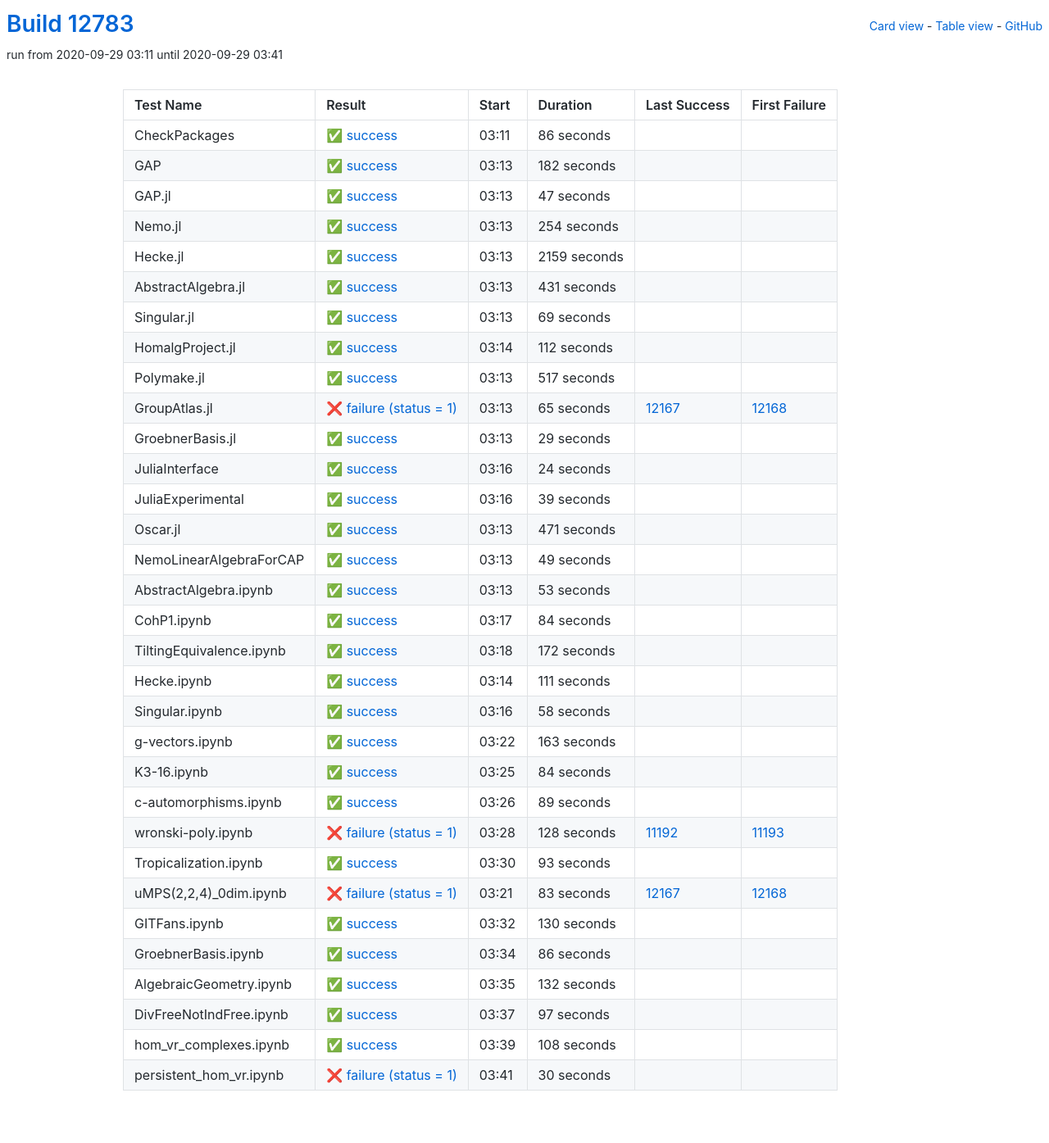
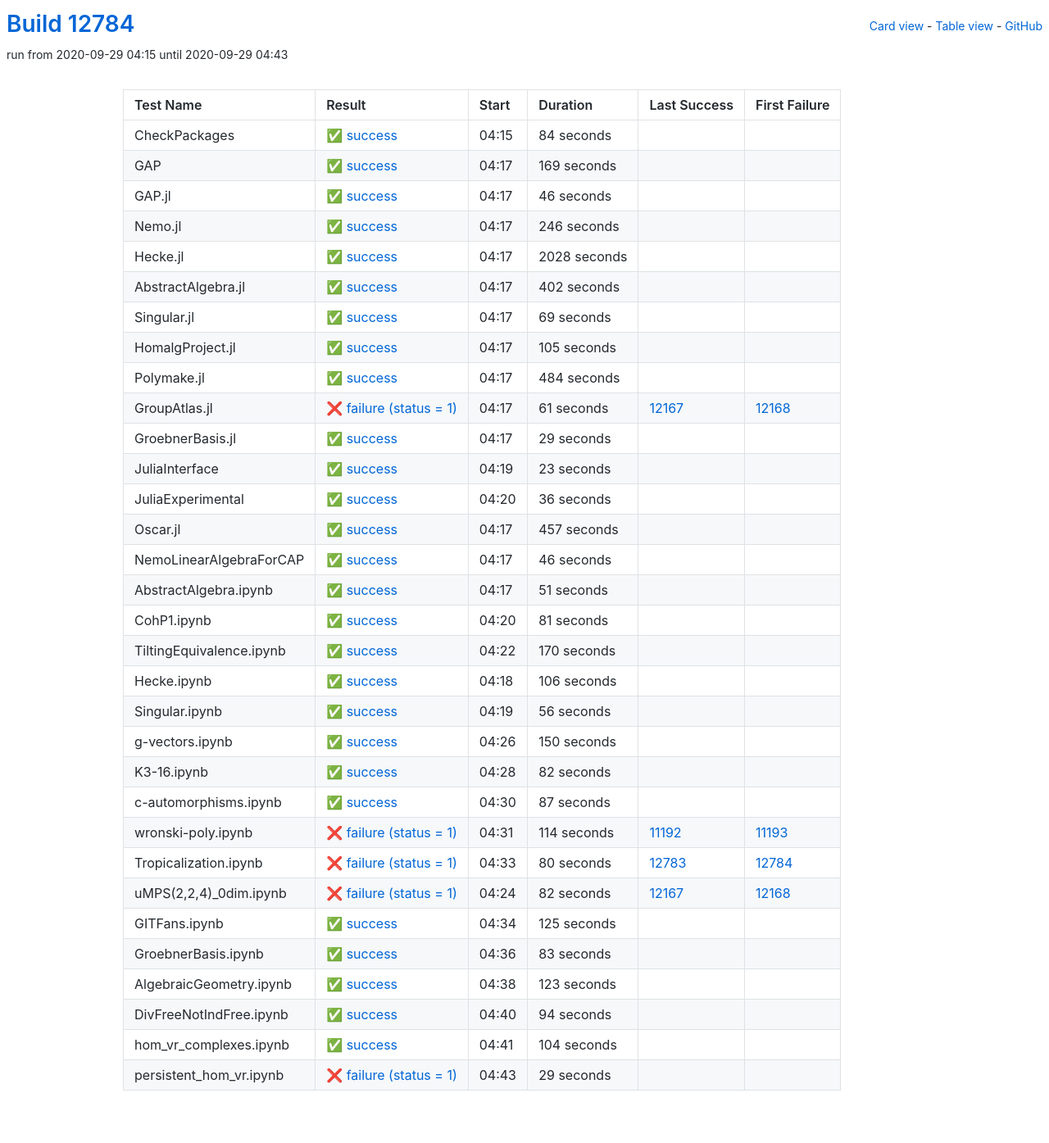
Before and after one commit to oscar-system/oscar-ci-status, a Jekyll site: the page built from table.html, in a window 1280 px wide. Shown: the whole page at 82% size. Built offline with Jekyll 4.4.1, drawn with Linux system fonts in a browser that asks for light colours.

Commit message:
Build #12784

```diff
--- a/_data/ci.yml
+++ b/_data/ci.yml
@@ -1,6 +1,6 @@
 ---
-build: 12783
-build_url: https://oscarci.mathematik.uni-kl.de/job/oscar/12783/
+build: 12784
+build_url: https://oscarci.mathematik.uni-kl.de/job/oscar/12784/
 job: oscar
 organization: oscar-system
 repo: oscar-ci-status
@@ -8,80 +8,80 @@
 tests:
 - name: CheckPackages
   id: checkpackages
-  log: https://oscarci.mathematik.uni-kl.de/job/oscar/12783/artifact/logs/build-12783/CheckPackages.log
-  start: 2020-09-29 03:11
+  log: https://oscarci.mathematik.uni-kl.de/job/oscar/12784/artifact/logs/build-12784/CheckPackages.log
+  start: 2020-09-29 04:15
   success: true
   exitcode: 0
   status: success
-  duration: 86
+  duration: 84
   last_success: false
   last_success_url:
   first_failure: false
   first_failure_url:
 - name: GAP
   id: gap
-  log: https://oscarci.mathematik.uni-kl.de/job/oscar/12783/artifact/logs/build-12783/GAP.log
-  start: 2020-09-29 03:13
+  log: https://oscarci.mathematik.uni-kl.de/job/oscar/12784/artifact/logs/build-12784/GAP.log
+  start: 2020-09-29 04:17
   success: true
   exitcode: 0
   status: success
-  duration: 182
+  duration: 169
   last_success: false
   last_success_url:
   first_failure: false
   first_failure_url:
 - name: GAP.jl
   id: gap-jl
-  log: https://oscarci.mathematik.uni-kl.de/job/oscar/12783/artifact/logs/build-12783/GAP.jl.log
-  start: 2020-09-29 03:13
+  log: https://oscarci.mathematik.uni-kl.de/job/oscar/12784/artifact/logs/build-12784/GAP.jl.log
+  start: 2020-09-29 04:17
   success: true
   exitcode: 0
   status: success
-  duration: 47
+  duration: 46
   last_success: false
   last_success_url:
   first_failure: false
   first_failure_url:
 - name: Nemo.jl
   id: nemo-jl
-  log: https://oscarci.mathematik.uni-kl.de/job/oscar/12783/artifact/logs/build-12783/Nemo.jl.log
-  start: 2020-09-29 03:13
+  log: https://oscarci.mathematik.uni-kl.de/job/oscar/12784/artifact/logs/build-12784/Nemo.jl.log
+  start: 2020-09-29 04:17
   success: true
   exitcode: 0
   status: success
-  duration: 254
+  duration: 246
   last_success: false
   last_success_url:
   first_failure: false
   first_failure_url:
 - name: Hecke.jl
   id: hecke-jl
-  log: https://oscarci.mathematik.uni-kl.de/job/oscar/12783/artifact/logs/build-12783/Hecke.jl.log
-  start: 2020-09-29 03:13
+  log: https://oscarci.mathematik.uni-kl.de/job/oscar/12784/artifact/logs/build-12784/Hecke.jl.log
+  start: 2020-09-29 04:17
   success: true
   exitcode: 0
   status: success
-  duration: 2159
+  duration: 2028
   last_success: false
   last_success_url:
   first_failure: false
   first_failure_url:
 - name: AbstractAlgebra.jl
   id: abstractalgebra-jl
-  log: https://oscarci.mathematik.uni-kl.de/job/oscar/12783/artifact/logs/build-12783/AbstractAlgebra.jl.log
-  start: 2020-09-29 03:13
+  log: https://oscarci.mathematik.uni-kl.de/job/oscar/12784/artifact/logs/build-12784/AbstractAlgebra.jl.log
+  start: 2020-09-29 04:17
   success: true
   exitcode: 0
   status: success
-  duration: 431
+  duration: 402
   last_success: false
   last_success_url:
   first_failure: false
   first_failure_url:
 - name: Singular.jl
   id: singular-jl
-  log: https://oscarci.mathematik.uni-kl.de/job/oscar/12783/artifact/logs/build-12783/Singular.jl.log
-  start: 2020-09-29 03:13
+  log: https://oscarci.mathematik.uni-kl.de/job/oscar/12784/artifact/logs/build-12784/Singular.jl.log
+  start: 2020-09-29 04:17
   success: true
   exitcode: 0
   status: success
@@ -92,44 +92,44 @@
   first_failure_url:
 - name: HomalgProject.jl
   id: homalgproject-jl
-  log: https://oscarci.mathematik.uni-kl.de/job/oscar/12783/artifact/logs/build-12783/HomalgProject.jl.log
-  start: 2020-09-29 03:14
+  log: https://oscarci.mathematik.uni-kl.de/job/oscar/12784/artifact/logs/build-12784/HomalgProject.jl.log
+  start: 2020-09-29 04:17
   success: true
   exitcode: 0
   status: success
-  duration: 112
+  duration: 105
   last_success: false
   last_success_url:
   first_failure: false
   first_failure_url:
 - name: Polymake.jl
   id: polymake-jl
-  log: https://oscarci.mathematik.uni-kl.de/job/oscar/12783/artifact/logs/build-12783/Polymake.jl.log
-  start: 2020-09-29 03:13
+  log: https://oscarci.mathematik.uni-kl.de/job/oscar/12784/artifact/logs/build-12784/Polymake.jl.log
+  start: 2020-09-29 04:17
   success: true
   exitcode: 0
   status: success
-  duration: 517
+  duration: 484
   last_success: false
   last_success_url:
   first_failure: false
   first_failure_url:
 - name: GroupAtlas.jl
   id: groupatlas-jl
-  log: https://oscarci.mathematik.uni-kl.de/job/oscar/12783/artifact/logs/build-12783/GroupAtlas.jl.log
-  start: 2020-09-29 03:13
+  log: https://oscarci.mathematik.uni-kl.de/job/oscar/12784/artifact/logs/build-12784/GroupAtlas.jl.log
+  start: 2020-09-29 04:17
   success: false
   exitcode: 1
   status: failure
-  duration: 65
+  duration: 61
   last_success: 12167
   last_success_url: https://oscarci.mathematik.uni-kl.de/job/oscar/12167/
   first_failure: 12168
   first_failure_url: https://oscarci.mathematik.uni-kl.de/job/oscar/12168/
 - name: GroebnerBasis.jl
   id: groebnerbasis-jl
-  log: https://oscarci.mathematik.uni-kl.de/job/oscar/12783/artifact/logs/build-12783/GroebnerBasis.jl.log
-  start: 2020-09-29 03:13
+  log: https://oscarci.mathematik.uni-kl.de/job/oscar/12784/artifact/logs/build-12784/GroebnerBasis.jl.log
+  start: 2020-09-29 04:17
   success: true
   exitcode: 0
   status: success
@@ -140,252 +140,252 @@
   first_failure_url:
 - name: JuliaInterface
   id: juliainterface
-  log: https://oscarci.mathematik.uni-kl.de/job/oscar/12783/artifact/logs/build-12783/JuliaInterface.log
-  start: 2020-09-29 03:16
+  log: https://oscarci.mathematik.uni-kl.de/job/oscar/12784/artifact/logs/build-12784/JuliaInterface.log
+  start: 2020-09-29 04:19
   success: true
   exitcode: 0
   status: success
-  duration: 24
+  duration: 23
   last_success: false
   last_success_url:
   first_failure: false
   first_failure_url:
 - name: JuliaExperimental
   id: juliaexperimental
-  log: https://oscarci.mathematik.uni-kl.de/job/oscar/12783/artifact/logs/build-12783/JuliaExperimental.log
-  start: 2020-09-29 03:16
+  log: https://oscarci.mathematik.uni-kl.de/job/oscar/12784/artifact/logs/build-12784/JuliaExperimental.log
+  start: 2020-09-29 04:20
   success: true
   exitcode: 0
   status: success
-  duration: 39
+  duration: 36
   last_success: false
   last_success_url:
   first_failure: false
   first_failure_url:
 - name: Oscar.jl
   id: oscar-jl
-  log: https://oscarci.mathematik.uni-kl.de/job/oscar/12783/artifact/logs/build-12783/Oscar.jl.log
-  start: 2020-09-29 03:13
+  log: https://oscarci.mathematik.uni-kl.de/job/oscar/12784/artifact/logs/build-12784/Oscar.jl.log
+  start: 2020-09-29 04:17
   success: true
   exitcode: 0
   status: success
-  duration: 471
+  duration: 457
   last_success: false
   last_success_url:
   first_failure: false
   first_failure_url:
 - name: NemoLinearAlgebraForCAP
   id: nemolinearalgebraforcap
-  log: https://oscarci.mathematik.uni-kl.de/job/oscar/12783/artifact/logs/build-12783/NemoLinearAlgebraForCAP.log
-  start: 2020-09-29 03:13
+  log: https://oscarci.mathematik.uni-kl.de/job/oscar/12784/artifact/logs/build-12784/NemoLinearAlgebraForCAP.log
+  start: 2020-09-29 04:17
   success: true
   exitcode: 0
   status: success
-  duration: 49
+  duration: 46
   last_success: false
   last_success_url:
   first_failure: false
   first_failure_url:
 - name: AbstractAlgebra.ipynb
   id: abstractalgebra-ipynb
-  log: https://oscarci.mathematik.uni-kl.de/job/oscar/12783/artifact/logs/build-12783/AbstractAlgebra.ipynb.log
-  start: 2020-09-29 03:13
+  log: https://oscarci.mathematik.uni-kl.de/job/oscar/12784/artifact/logs/build-12784/AbstractAlgebra.ipynb.log
+  start: 2020-09-29 04:17
   success: true
   exitcode: 0
   status: success
-  duration: 53
+  duration: 51
   last_success: false
   last_success_url:
   first_failure: false
   first_failure_url:
 - name: CohP1.ipynb
   id: cohp1-ipynb
-  log: https://oscarci.mathematik.uni-kl.de/job/oscar/12783/artifact/logs/build-12783/CohP1.ipynb.log
-  start: 2020-09-29 03:17
+  log: https://oscarci.mathematik.uni-kl.de/job/oscar/12784/artifact/logs/build-12784/CohP1.ipynb.log
+  start: 2020-09-29 04:20
   success: true
   exitcode: 0
   status: success
-  duration: 84
+  duration: 81
   last_success: false
   last_success_url:
   first_failure: false
   first_failure_url:
 - name: TiltingEquivalence.ipynb
   id: tiltingequivalence-ipynb
-  log: https://oscarci.mathematik.uni-kl.de/job/oscar/12783/artifact/logs/build-12783/TiltingEquivalence.ipynb.log
-  start: 2020-09-29 03:18
+  log: https://oscarci.mathematik.uni-kl.de/job/oscar/12784/artifact/logs/build-12784/TiltingEquivalence.ipynb.log
+  start: 2020-09-29 04:22
   success: true
   exitcode: 0
   status: success
-  duration: 172
+  duration: 170
   last_success: false
   last_success_url:
   first_failure: false
   first_failure_url:
 - name: Hecke.ipynb
   id: hecke-ipynb
-  log: https://oscarci.mathematik.uni-kl.de/job/oscar/12783/artifact/logs/build-12783/Hecke.ipynb.log
-  start: 2020-09-29 03:14
+  log: https://oscarci.mathematik.uni-kl.de/job/oscar/12784/artifact/logs/build-12784/Hecke.ipynb.log
+  start: 2020-09-29 04:18
   success: true
   exitcode: 0
   status: success
-  duration: 111
+  duration: 106
   last_success: false
   last_success_url:
   first_failure: false
   first_failure_url:
 - name: Singular.ipynb
   id: singular-ipynb
-  log: https://oscarci.mathematik.uni-kl.de/job/oscar/12783/artifact/logs/build-12783/Singular.ipynb.log
-  start: 2020-09-29 03:16
+  log: https://oscarci.mathematik.uni-kl.de/job/oscar/12784/artifact/logs/build-12784/Singular.ipynb.log
+  start: 2020-09-29 04:19
   success: true
   exitcode: 0
   status: success
-  duration: 58
+  duration: 56
   last_success: false
   last_success_url:
   first_failure: false
   first_failure_url:
 - name: g-vectors.ipynb
   id: g-vectors-ipynb
-  log: https://oscarci.mathematik.uni-kl.de/job/oscar/12783/artifact/logs/build-12783/g-vectors.ipynb.log
-  start: 2020-09-29 03:22
+  log: https://oscarci.mathematik.uni-kl.de/job/oscar/12784/artifact/logs/build-12784/g-vectors.ipynb.log
+  start: 2020-09-29 04:26
   success: true
   exitcode: 0
   status: success
-  duration: 163
+  duration: 150
   last_success: false
   last_success_url:
   first_failure: false
   first_failure_url:
 - name: K3-16.ipynb
   id: k3-16-ipynb
-  log: https://oscarci.mathematik.uni-kl.de/job/oscar/12783/artifact/logs/build-12783/K3-16.ipynb.log
-  start: 2020-09-29 03:25
+  log: https://oscarci.mathematik.uni-kl.de/job/oscar/12784/artifact/logs/build-12784/K3-16.ipynb.log
+  start: 2020-09-29 04:28
   success: true
   exitcode: 0
   status: success
-  duration: 84
+  duration: 82
   last_success: false
   last_success_url:
   first_failure: false
   first_failure_url:
 - name: c-automorphisms.ipynb
   id: c-automorphisms-ipynb
-  log: https://oscarci.mathematik.uni-kl.de/job/oscar/12783/artifact/logs/build-12783/c-automorphisms.ipynb.log
-  start: 2020-09-29 03:26
+  log: https://oscarci.mathematik.uni-kl.de/job/oscar/12784/artifact/logs/build-12784/c-automorphisms.ipynb.log
+  start: 2020-09-29 04:30
   success: true
   exitcode: 0
   status: success
-  duration: 89
+  duration: 87
   last_success: false
   last_success_url:
   first_failure: false
   first_failure_url:
 - name: wronski-poly.ipynb
   id: wronski-poly-ipynb
-  log: https://oscarci.mathematik.uni-kl.de/job/oscar/12783/artifact/logs/build-12783/wronski-poly.ipynb.log
-  start: 2020-09-29 03:28
+  log: https://oscarci.mathematik.uni-kl.de/job/oscar/12784/artifact/logs/build-12784/wronski-poly.ipynb.log
+  start: 2020-09-29 04:31
   success: false
   exitcode: 1
   status: failure
-  duration: 128
+  duration: 114
   last_success: 11192
   last_success_url: https://oscarci.mathematik.uni-kl.de/job/oscar/11192/
   first_failure: 11193
   first_failure_url: https://oscarci.mathematik.uni-kl.de/job/oscar/11193/
 - name: Tropicalization.ipynb
   id: tropicalization-ipynb
-  log: https://oscarci.mathematik.uni-kl.de/job/oscar/12783/artifact/logs/build-12783/Tropicalization.ipynb.log
-  start: 2020-09-29 03:30
-  success: true
-  exitcode: 0
-  status: success
-  duration: 93
-  last_success: false
-  last_success_url:
-  first_failure: false
-  first_failure_url:
-- name: uMPS(2,2,4)_0dim.ipynb
-  id: umps-2-2-4-0dim-ipynb
-  log: https://oscarci.mathematik.uni-kl.de/job/oscar/12783/artifact/logs/build-12783/uMPS-2-2-4-_0dim.ipynb.log
-  start: 2020-09-29 03:21
+  log: https://oscarci.mathematik.uni-kl.de/job/oscar/12784/artifact/logs/build-12784/Tropicalization.ipynb.log
+  start: 2020-09-29 04:33
   success: false
   exitcode: 1
   status: failure
-  duration: 83
+  duration: 80
+  last_success: 12783
+  last_success_url: https://oscarci.mathematik.uni-kl.de/job/oscar/12783/
+  first_failure: 12784
+  first_failure_url: https://oscarci.mathematik.uni-kl.de/job/oscar/12784/
+- name: uMPS(2,2,4)_0dim.ipynb
+  id: umps-2-2-4-0dim-ipynb
+  log: https://oscarci.mathematik.uni-kl.de/job/oscar/12784/artifact/logs/build-12784/uMPS-2-2-4-_0dim.ipynb.log
+  start: 2020-09-29 04:24
+  success: false
+  exitcode: 1
+  status: failure
+  duration: 82
   last_success: 12167
   last_success_url: https://oscarci.mathematik.uni-kl.de/job/oscar/12167/
   first_failure: 12168
   first_failure_url: https://oscarci.mathematik.uni-kl.de/job/oscar/12168/
 - name: GITFans.ipynb
   id: gitfans-ipynb
-  log: https://oscarci.mathematik.uni-kl.de/job/oscar/12783/artifact/logs/build-12783/GITFans.ipynb.log
-  start: 2020-09-29 03:32
+  log: https://oscarci.mathematik.uni-kl.de/job/oscar/12784/artifact/logs/build-12784/GITFans.ipynb.log
+  start: 2020-09-29 04:34
   success: true
   exitcode: 0
   status: success
-  duration: 130
+  duration: 125
   last_success: false
   last_success_url:
   first_failure: false
   first_failure_url:
 - name: GroebnerBasis.ipynb
   id: groebnerbasis-ipynb
-  log: https://oscarci.mathematik.uni-kl.de/job/oscar/12783/artifact/logs/build-12783/GroebnerBasis.ipynb.log
-  start: 2020-09-29 03:34
+  log: https://oscarci.mathematik.uni-kl.de/job/oscar/12784/artifact/logs/build-12784/GroebnerBasis.ipynb.log
+  start: 2020-09-29 04:36
   success: true
   exitcode: 0
   status: success
-  duration: 86
+  duration: 83
   last_success: false
   last_success_url:
   first_failure: false
   first_failure_url:
 - name: AlgebraicGeometry.ipynb
   id: algebraicgeometry-ipynb
-  log: https://oscarci.mathematik.uni-kl.de/job/oscar/12783/artifact/logs/build-12783/AlgebraicGeometry.ipynb.log
-  start: 2020-09-29 03:35
+  log: https://oscarci.mathematik.uni-kl.de/job/oscar/12784/artifact/logs/build-12784/AlgebraicGeometry.ipynb.log
+  start: 2020-09-29 04:38
   success: true
   exitcode: 0
   status: success
-  duration: 132
+  duration: 123
   last_success: false
   last_success_url:
   first_failure: false
   first_failure_url:
 - name: DivFreeNotIndFree.ipynb
   id: divfreenotindfree-ipynb
-  log: https://oscarci.mathematik.uni-kl.de/job/oscar/12783/artifact/logs/build-12783/DivFreeNotIndFree.ipynb.log
-  start: 2020-09-29 03:37
+  log: https://oscarci.mathematik.uni-kl.de/job/oscar/12784/artifact/logs/build-12784/DivFreeNotIndFree.ipynb.log
+  start: 2020-09-29 04:40
   success: true
   exitcode: 0
   status: success
-  duration: 97
+  duration: 94
   last_success: false
   last_success_url:
   first_failure: false
   first_failure_url:
 - name: hom_vr_complexes.ipynb
   id: hom-vr-complexes-ipynb
-  log: https://oscarci.mathematik.uni-kl.de/job/oscar/12783/artifact/logs/build-12783/hom_vr_complexes.ipynb.log
-  start: 2020-09-29 03:39
+  log: https://oscarci.mathematik.uni-kl.de/job/oscar/12784/artifact/logs/build-12784/hom_vr_complexes.ipynb.log
+  start: 2020-09-29 04:41
   success: true
   exitcode: 0
   status: success
-  duration: 108
+  duration: 104
   last_success: false
   last_success_url:
   first_failure: false
   first_failure_url:
 - name: persistent_hom_vr.ipynb
   id: persistent-hom-vr-ipynb
-  log: https://oscarci.mathematik.uni-kl.de/job/oscar/12783/artifact/logs/build-12783/persistent_hom_vr.ipynb.log
-  start: 2020-09-29 03:41
+  log: https://oscarci.mathematik.uni-kl.de/job/oscar/12784/artifact/logs/build-12784/persistent_hom_vr.ipynb.log
+  start: 2020-09-29 04:43
   success: false
   exitcode: 1
   status: failure
-  duration: 30
+  duration: 29
   last_success: false
   last_success_url:
   first_failure: false
```
Also changed, not shown: README.md.
